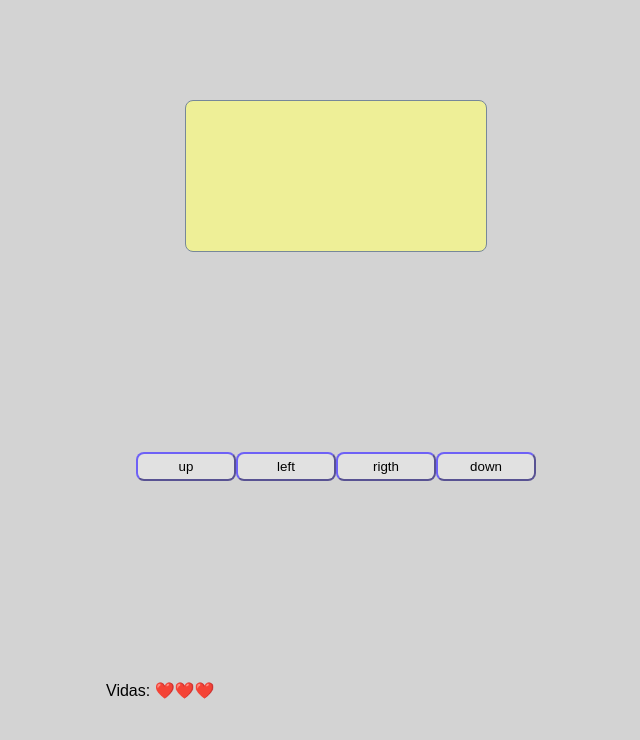
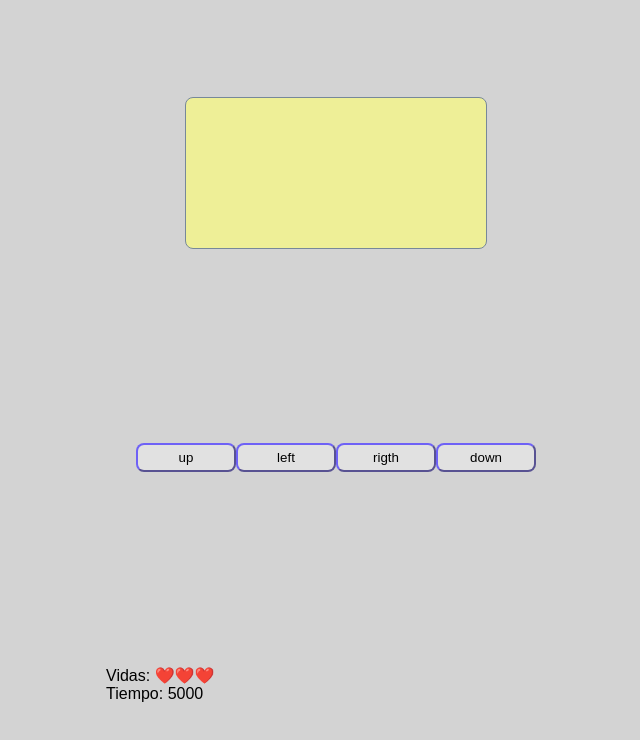
Before and after one commit to ACSOR-16/game-js-caverna, a plain HTML site: page index.html in a window 1280 px wide. Shown: the whole page, without its empty margins (304-944 px from the left). Drawn offline with Linux system fonts and the light colour scheme.

Commit message:
sistema de record

```diff
--- a/game.js
+++ b/game.js
@@ -5,11 +5,16 @@ const buttonLeft = document.querySelector(".left");
 const buttonRigth = document.querySelector(".rigth");
 const buttonDown = document.querySelector(".down");
 const spanLives = document.querySelector("#lives");
+const spanTime = document.querySelector("#time");
 
 let canvasSize;
 let elementsSize;
 let level = 0;
 let lives = 3;
+
+let timeStart;
+let timePlayer;
+let timeInterval;
 
 const playerPosition = { x: undefined, y: undefined};
 const giftPosition = { x: undefined, y: undefined};
@@ -48,6 +53,10 @@ function stratGame() {
     return;
   }
 
+  if (!timeStart) {
+    timeStart = Date.now();
+    timeInterval = setInterval(ShowTime, 100);
+  }
   showLives();
 
   const mapRows = map.trim().split('\n');
@@ -119,6 +128,7 @@ function levelFail() {
   if (lives <= 0) {
     level = 0;
     lives = 3;
+    timeStart = undefined;
   }
 
   playerPosition.x = undefined;
@@ -128,6 +138,7 @@ function levelFail() {
 
 function gameWin() {
   console.log("juego terminado");
+  clearInterval(timeInterval);
 }
 
 function showLives() {
@@ -136,6 +147,10 @@ function showLives() {
   spanLives.innerHTML = "";
   heartArray.forEach( heart => spanLives.append(heart))
 
+}
+
+function ShowTime() {
+  spanTime.innerHTML = Date.now() - timeStart;
 }
 
 window.addEventListener('keydown', moveByKeys);
--- a/index.html
+++ b/index.html
@@ -20,6 +20,7 @@
 
     <div class="messages">
       <p>Vidas: <span id="lives"></span></p>
+      <p>Tiempo: <span id="time"></span></p>
     </div>
   </div>
 
```
